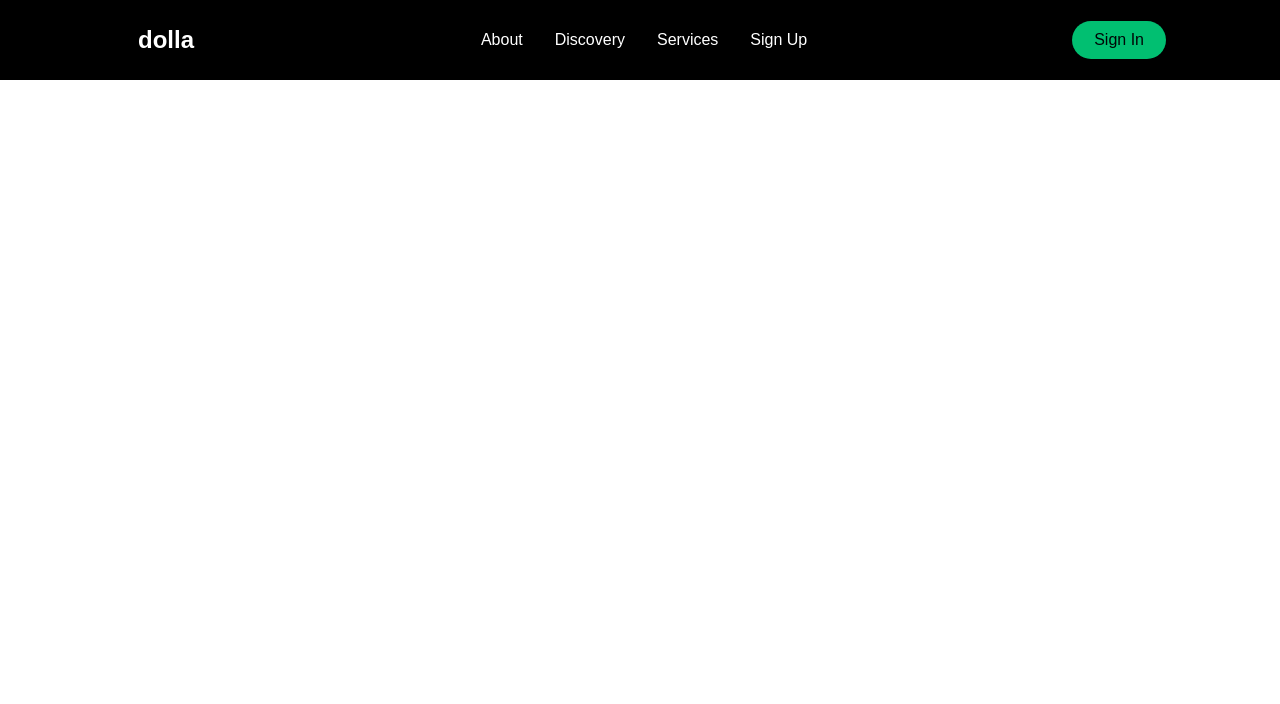
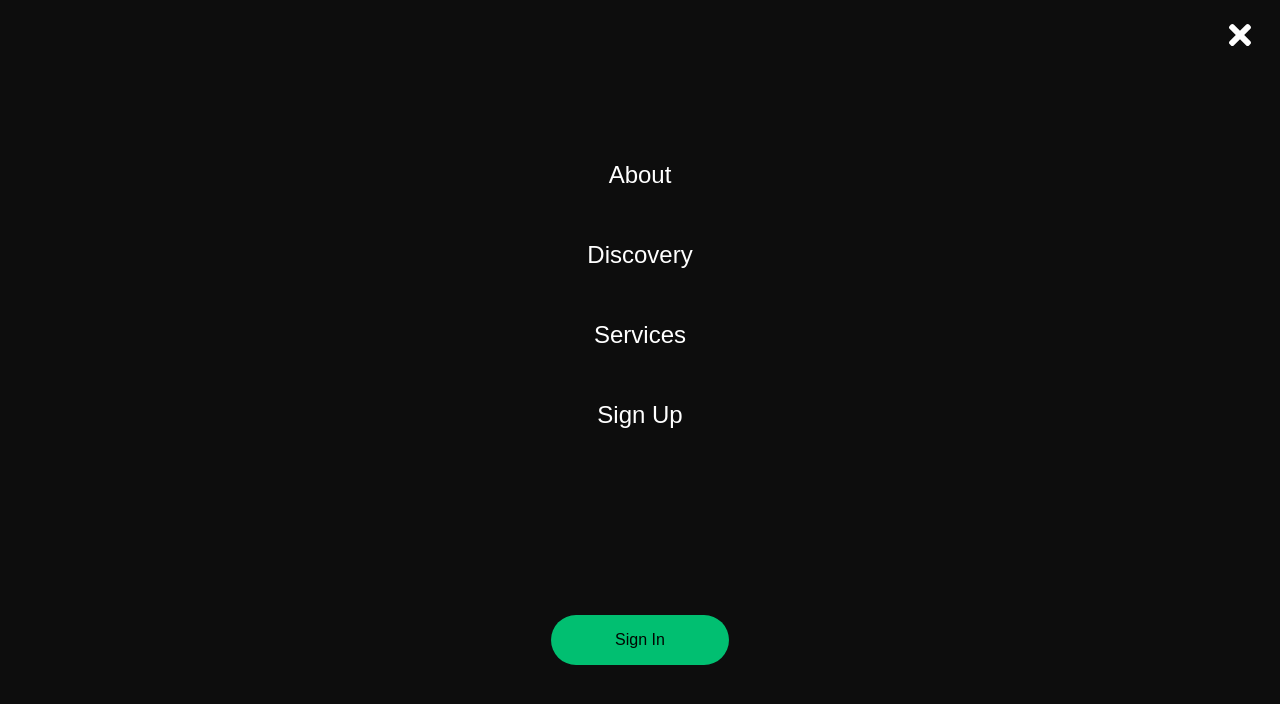
Before and after one commit to mgamal91/site03, a React (Create React App) app: page / in a window 1280 px wide. Shown: the top 704 px of the page. Built offline with nearby package versions, Linux system fonts and the light colour scheme.

Commit message:
side bar done

```diff
--- a/src/App.css
+++ b/src/App.css
@@ -4,3 +4,8 @@
   padding: 0;
   font-family: "Encode Sans Expanded", sans-serif;
 }
+.test {
+  color: #fff;
+
+
+}
--- a/src/App.js
+++ b/src/App.js
@@ -1,10 +1,12 @@
 import './App.css';
 import Navbar from './Components/NavBar/Navbar';
 import {BrowserRouter as Router} from 'react-router-dom';
+import Sidebar from './Components/SideBar/Sidebar';
 
 function App() {
   return (
     <Router>
+      <Sidebar/>
       <Navbar/>
     </Router>
   );
--- /dev/null
+++ b/src/Components/SideBar/Sidebar.js
@@ -0,0 +1,37 @@
+import React from "react";
+import {
+  CloseIcon,
+  Icon,
+  SidebarContainer,
+  SlidebarLink,
+  SlidebarMenu,
+  SlidebarWrapper,
+  SideBtnWrap,
+  SidebarRoute
+} from "./SidebarElements";
+
+const Sidebar = () => {
+  return (
+    <>
+      <SidebarContainer>
+        <Icon>
+          <CloseIcon />
+        </Icon>
+        <SlidebarWrapper>
+          <SlidebarMenu>
+            <SlidebarLink to="about">About</SlidebarLink>
+            <SlidebarLink to="discovery">Discovery</SlidebarLink>
+            <SlidebarLink to="services">Services</SlidebarLink>
+            <SlidebarLink to="signup">Sign Up</SlidebarLink>
+          </SlidebarMenu>
+          <SideBtnWrap>
+              {/* react router link hence the / */}
+              <SidebarRoute to="/signin">Sign In</SidebarRoute>
+          </SideBtnWrap>
+        </SlidebarWrapper>
+      </SidebarContainer>
+    </>
+  );
+};
+
+export default Sidebar;
--- /dev/null
+++ b/src/Components/SideBar/SidebarElements.js
@@ -0,0 +1,88 @@
+import styled from "styled-components";
+import { FaTimes } from "react-icons/fa";
+import { Link as LinkRouter } from "react-router-dom";
+import { Link as LinkScroll } from "react-scroll";
+/* if the side bar is clicked on opacity will be 100 else opacity 0 ,choose any name you want*/
+/* above everything */
+export const SidebarContainer = styled.aside`
+  position: fixed;
+  z-index: 999;
+  width: 100%;
+  height: 100%;
+  background: #0d0d0d;
+  display: grid;
+  align-items: center;
+  top: 0;
+  left: 0;
+  transition: 0.3s ease-in-out;
+  /* opacity: ${({ isOpen }) => (isOpen ? "100%" : "0")};
+  top: ${({ isOpen }) => (isOpen ? "0" : "-100%")}; */
+  top:0;
+`;
+/* style the react icon named  FaTimes*/
+export const CloseIcon = styled(FaTimes)`
+  color: #fff;
+`;
+export const Icon = styled.div`
+  position: absolute;
+  top: 1.2rem;
+  right: 1.5rem;
+  background: transparent;
+  font-size: 2rem;
+  cursor: pointer;
+  outline: none;
+`;
+
+export const SlidebarWrapper = styled.div`
+  color: #fff;
+`;
+export const SlidebarMenu = styled.ul`
+  display: grid;
+  grid-template-columns: 1fr;
+  /* 4 items+space reserved as item between btn and items+btn */
+  grid-template-rows: repeat(6, 80px);
+  text-align: center;
+/* for smaller screens less rows size */
+  @media screen and (max-width: 480px) {
+    grid-template-rows: repeat(6, 60px);
+  }
+`;
+export const SlidebarLink = styled(LinkScroll)`
+  display: flex;
+  align-items: center;
+  justify-content: center;
+  font-size: 1.5rem;
+  text-decoration: none;
+  list-style: none;
+  transition: 0.2s ease-in-out;
+  text-decoration: none;
+  color: #fff;
+  cursor: pointer;
+  &:hover {
+    color: #01bf71;
+    transition: 0.2s ease-in-out;
+  }
+`;
+export const SideBtnWrap = styled.div`
+  display: flex;
+  justify-content: center;
+`;
+export const SidebarRoute = styled(LinkRouter)`
+  border-radius: 50px;
+  background: #01bf71;
+  white-space: nowrap;
+  padding: 16px 64px;
+  color: #010600;
+  font-size: 16px;
+  outline: none;
+  border: none;
+  cursor: pointer;
+  transition: all 0.2s ease-in-out;
+  text-decoration: none;
+
+  &:hover {
+    transition: all 0.2s ease-in-out;
+    background: #fff;
+    color: #010606;
+  }
+`;
```
Also changed, not shown: src/Components/NavBar/Navbar.js (+1 -9 lines).
